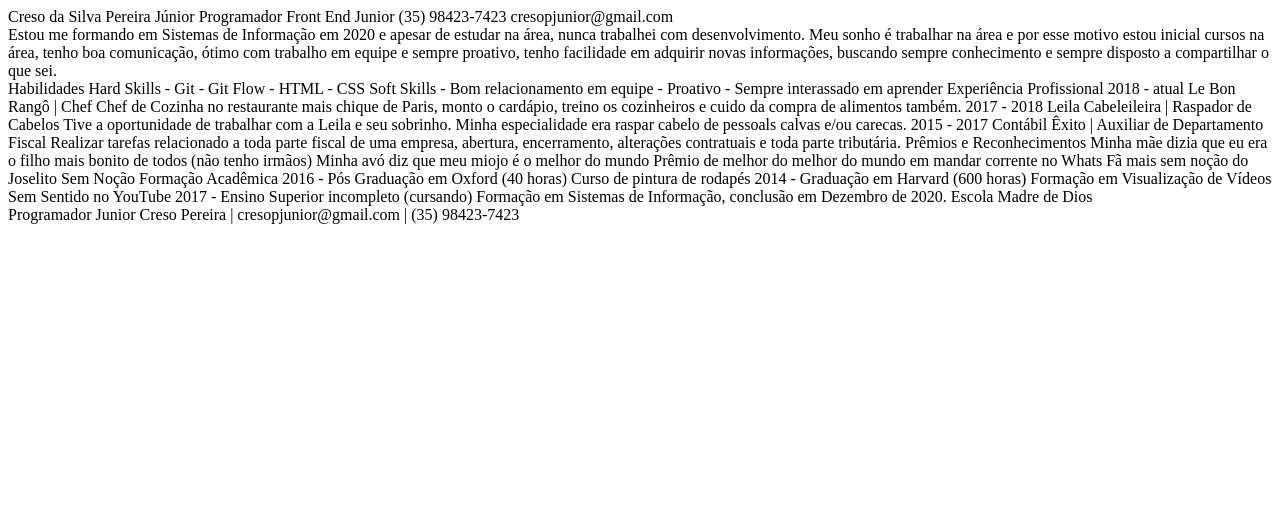
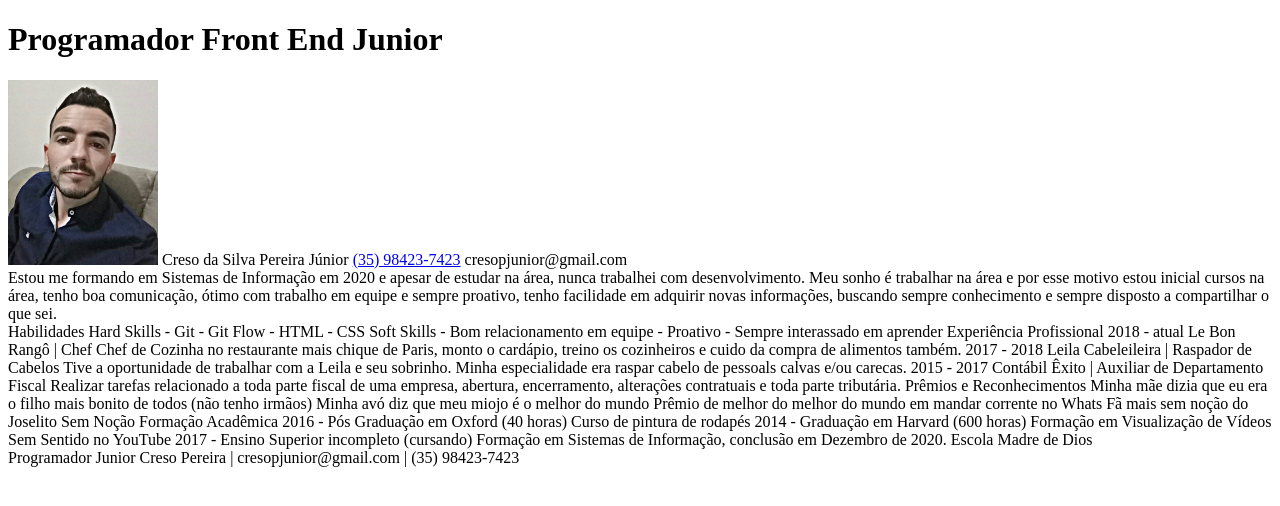
Before and after one commit to juniorp7/tn14-pratica-001, a plain HTML site: page index.html in a window 1280 px wide. Drawn offline with Linux system fonts and the light colour scheme.

Commit message:
feature: tags no header

```diff
--- a/index.html
+++ b/index.html
@@ -7,9 +7,10 @@
 </head>
 <body>
   <header>
-    Creso da Silva Pereira Júnior
-    Programador Front End Junior
-    (35) 98423-7423
+    <h1>Programador Front End Junior</h1>
+    <img src="./assets/img/imagem-de-perfil.jpg" alt="Minha foto de perfil" width="150" height="auto">
+    <span>Creso da Silva Pereira Júnior</span>
+    <a href="tel:+5535984237423" target="_blank" title="Ligar para Creso">(35) 98423-7423</a>
     cresopjunior@gmail.com
   </header>
   <aside>
```
Also changed, not shown: assets/img/imagem-de-perfil.jpg (added).
